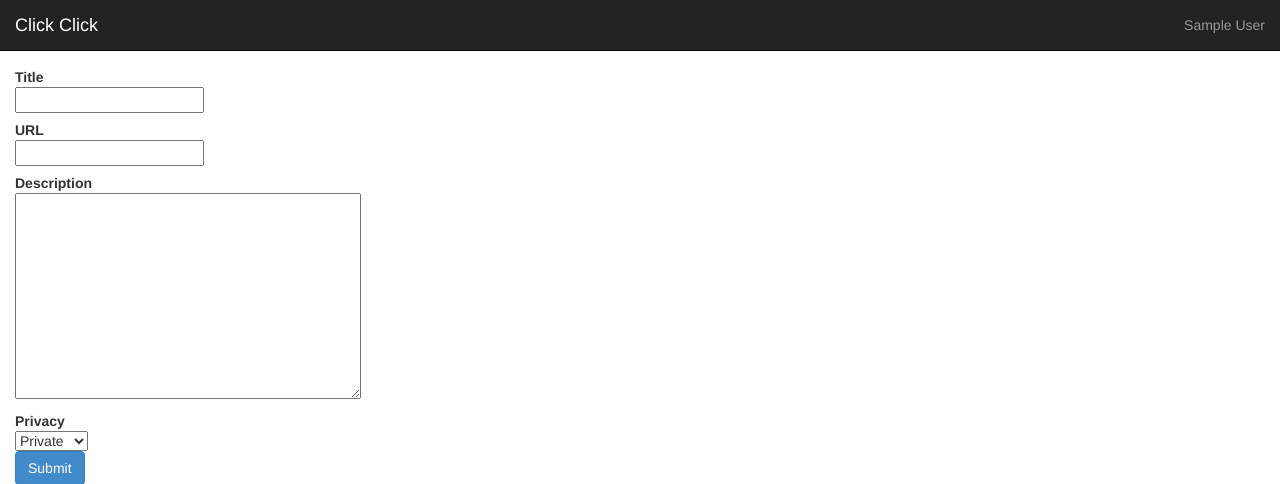
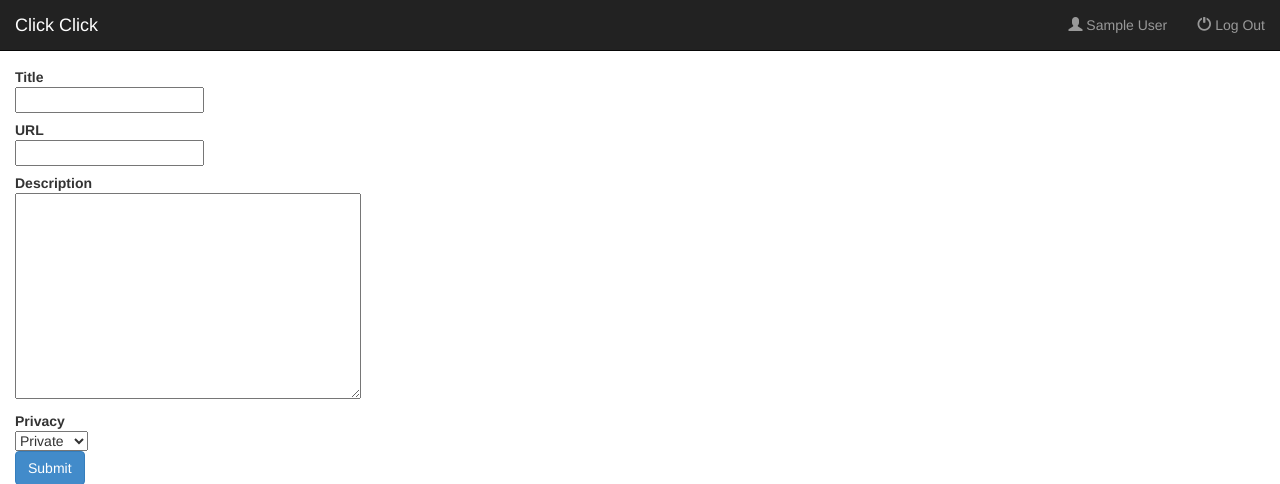
Before and after one commit to harrislapiroff/ClickClick, a Django app: a page that uses clickclick/templates/clickclick/__base.html in a window 1280 px wide. Shown: the top 484 px of the page. Run offline with Django 3.2, Linux system fonts and the light colour scheme; the visitor is signed in with stand-in values (Sample User, id 1); some libraries are stand-ins or nearby versions.

Commit message:
Added some icons and a logout to the navbar.

```diff
--- a/clickclick/templates/clickclick/__base.html
+++ b/clickclick/templates/clickclick/__base.html
@@ -34,12 +34,17 @@
 							{% if user.is_authenticated %}
 								<li>
 									<a href="{% url 'clickclick.user_photoset_list' user.username %}">
-										<i class="icon-user icon-white"></i>
+										<i class="glyphicon glyphicon-user"></i>
 										{% if user.first_name %}
 											{{ user.first_name }} {{ user.last_name }}
 										{% else %}
 											{{ user.username }}
 										{% endif %}
+									</a>
+								</li>
+								<li>
+									<a href="{% url 'admin:logout' %}?next=/">
+										<i class="glyphicon glyphicon-off"></i> Log Out
 									</a>
 								</li>
 							{% else %}
```
